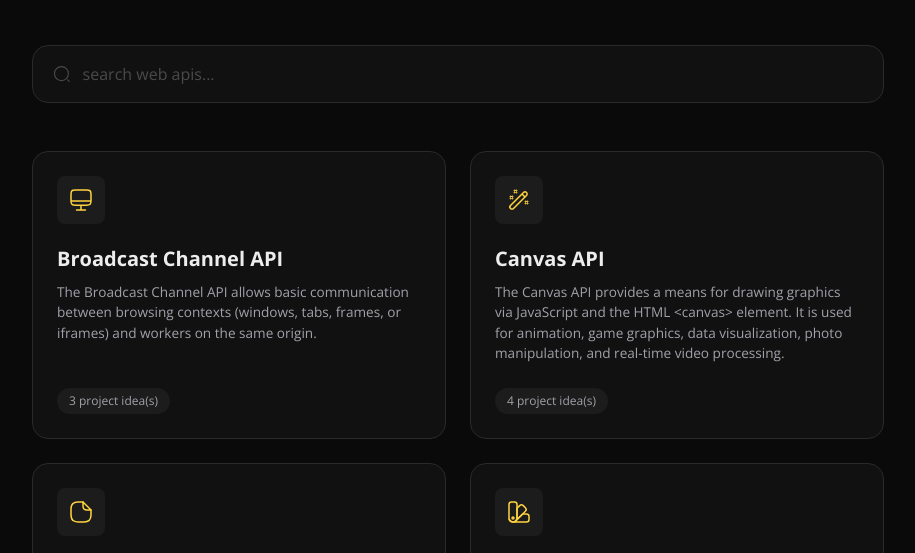
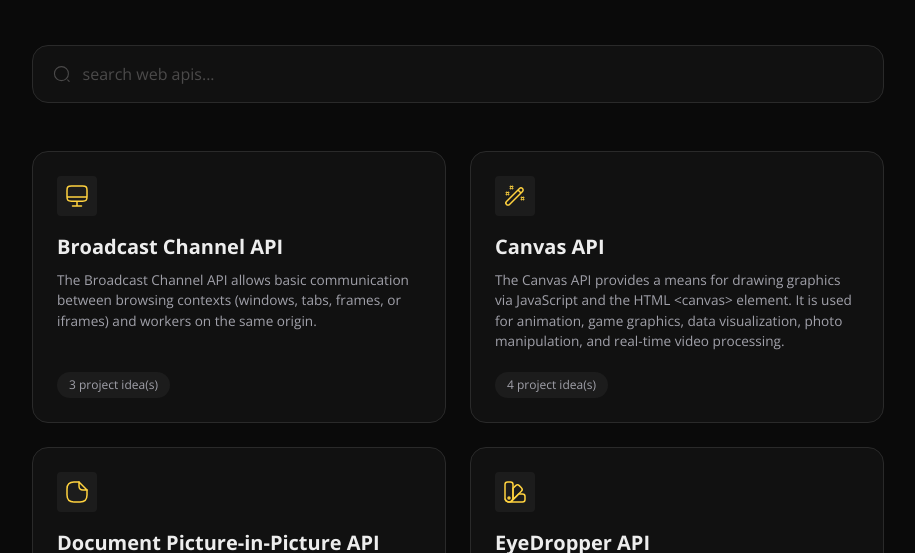
Before and after one commit to Bridgetamana/web-api-project-ideas, a plain HTML site: page index.html in a window 1280 px wide. Shown: the part 175-728 px from the top of the page, without its empty margins (182-1097 px from the left). Drawn offline with nearby package versions, Linux system fonts and the light colour scheme.

Commit message:
Fix URL path in JavaScript

```diff
--- a/index.html
+++ b/index.html
@@ -99,7 +99,7 @@
     const searchEl = document.getElementById("search");
     const loadingState = document.getElementById("loading-state");
     const emptyState = document.getElementById("empty-state");
-    const url = "/data/web-api.json";
+    const url = "./data/web-api.json";
 
     let allData = [];
 
--- a/style.css
+++ b/style.css
@@ -137,11 +137,11 @@ input {
   display: inline-flex;
   align-items: center;
   justify-content: center;
-  width: 48px;
-  height: 48px;
+  width: 40px;
+  height: 40px;
   background-color: var(--bg-element);
-  border-radius: var(--radius-md);
-  margin-bottom: 1.25rem;
+  border-radius: var(--radius-sm);
+  margin-bottom: 1rem;
 }
 
 .card-details {
@@ -161,7 +161,7 @@ input {
 }
 
 .card-labels {
-  margin-top: 1.5rem;
+  margin-top: 1.25rem;
   display: flex;
   flex-wrap: wrap;
   gap: 0.5rem;
```
